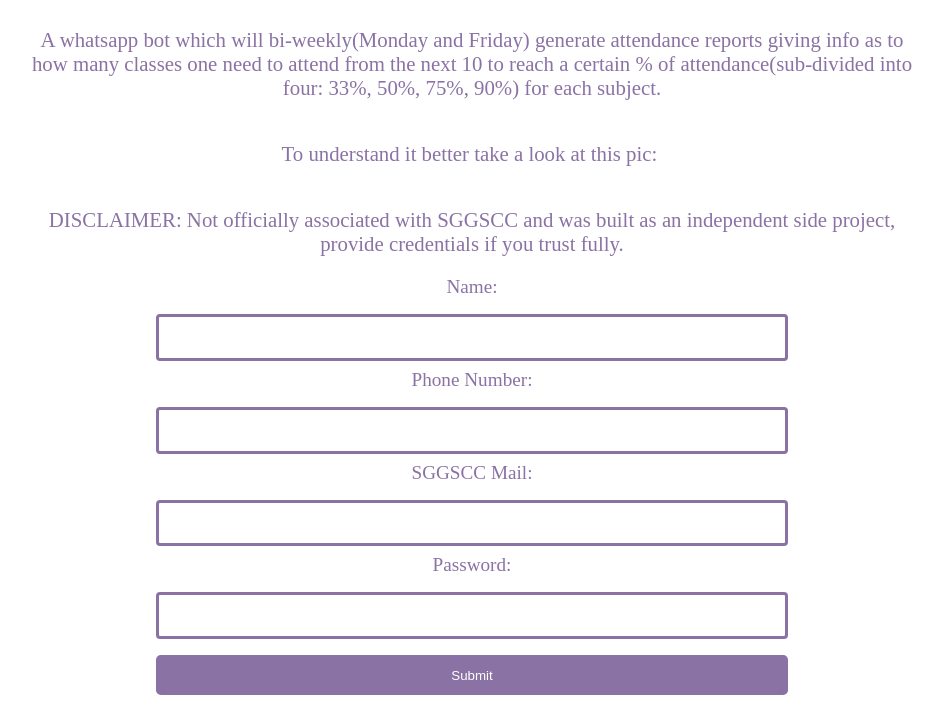
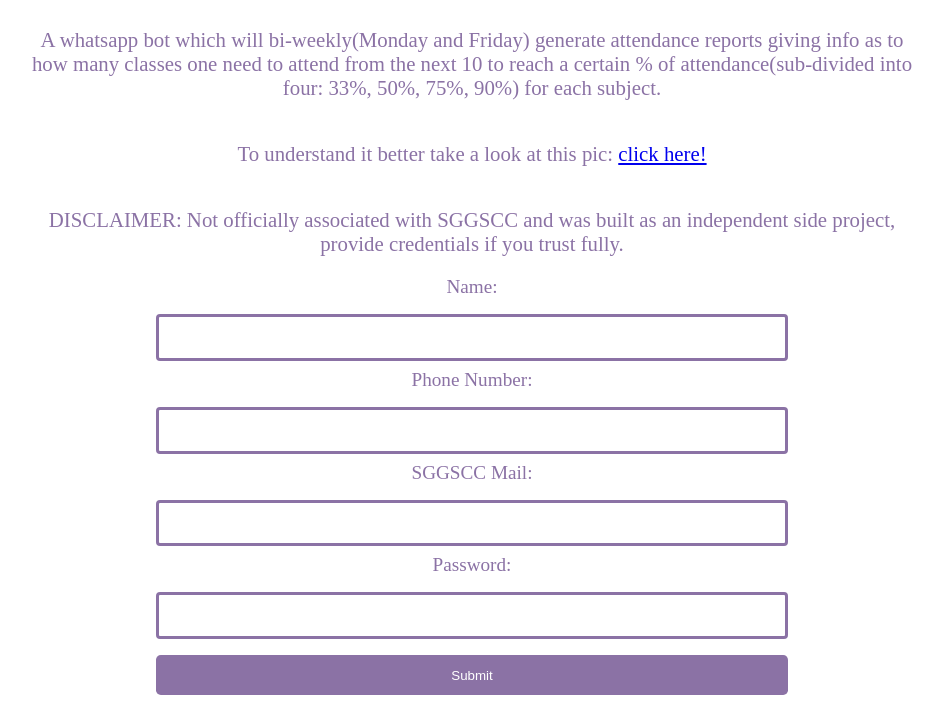
Before and after one commit to Shivank12batra/Bot-Registration-Page, a website: page public/index.html in a window 1280 px wide. Shown: the part 111-838 px from the top of the page, without its empty margins (168-1111 px from the left). Drawn offline with nearby package versions, Linux system fonts and the light colour scheme.

Commit message:
image link added

```diff
--- a/public/index.html
+++ b/public/index.html
@@ -122,7 +122,7 @@
   <div class="container">
     <h1>Attendance Bot Registration</h1>
     <p>A whatsapp bot which will bi-weekly(Monday and Friday) generate attendance reports giving info as to how many classes one need to attend from the next 10 to reach a certain % of attendance(sub-divided into four: 33%, 50%, 75%, 90%) for each subject.</p>
-    <p>To understand it better take a look at this pic: <img src="" alt=""/></p>
+    <p>To understand it better take a look at this pic: <a href="https://i.imgur.com/JR8HNsP.jpeg" target="_blank">click here!</a></p>
     <p>DISCLAIMER: Not officially associated with SGGSCC and was built as an independent side project, provide credentials if you trust fully.</p>
     <div id="loader"></div>
     <form class="form-class">
```
